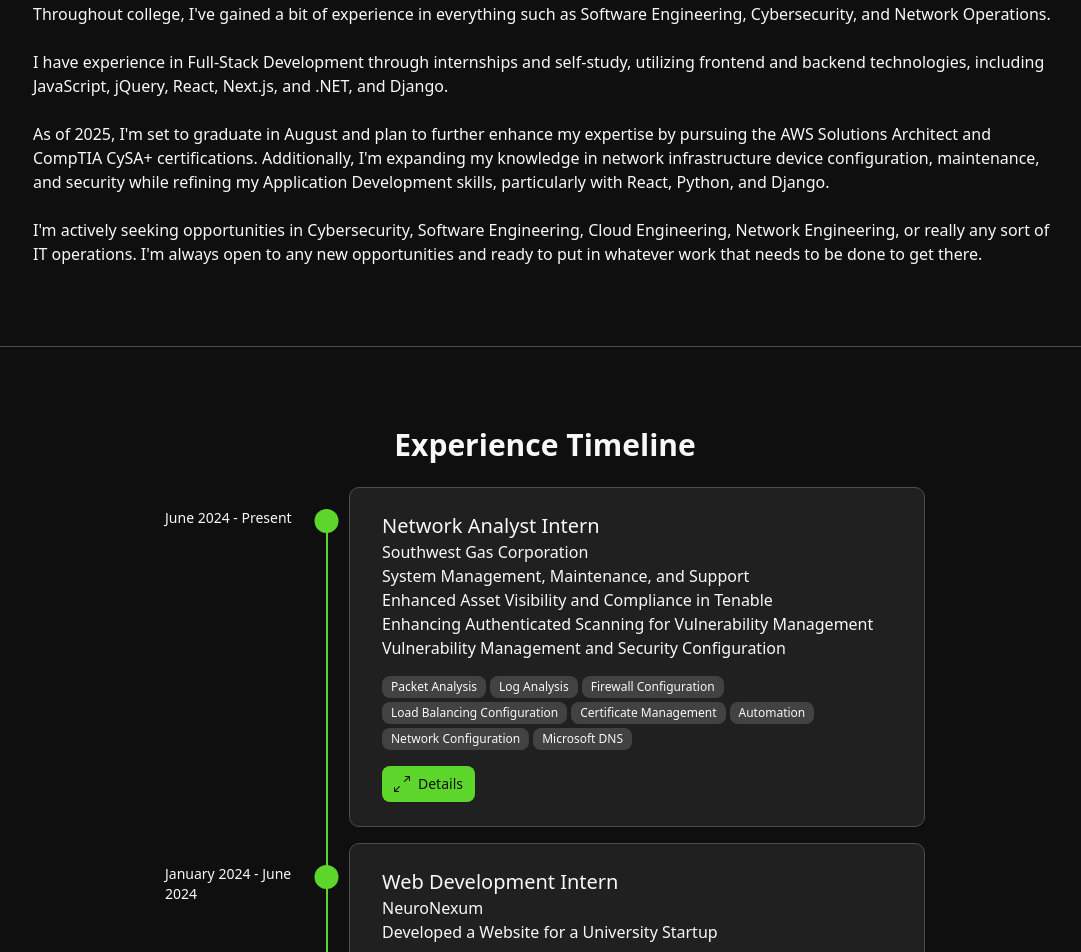
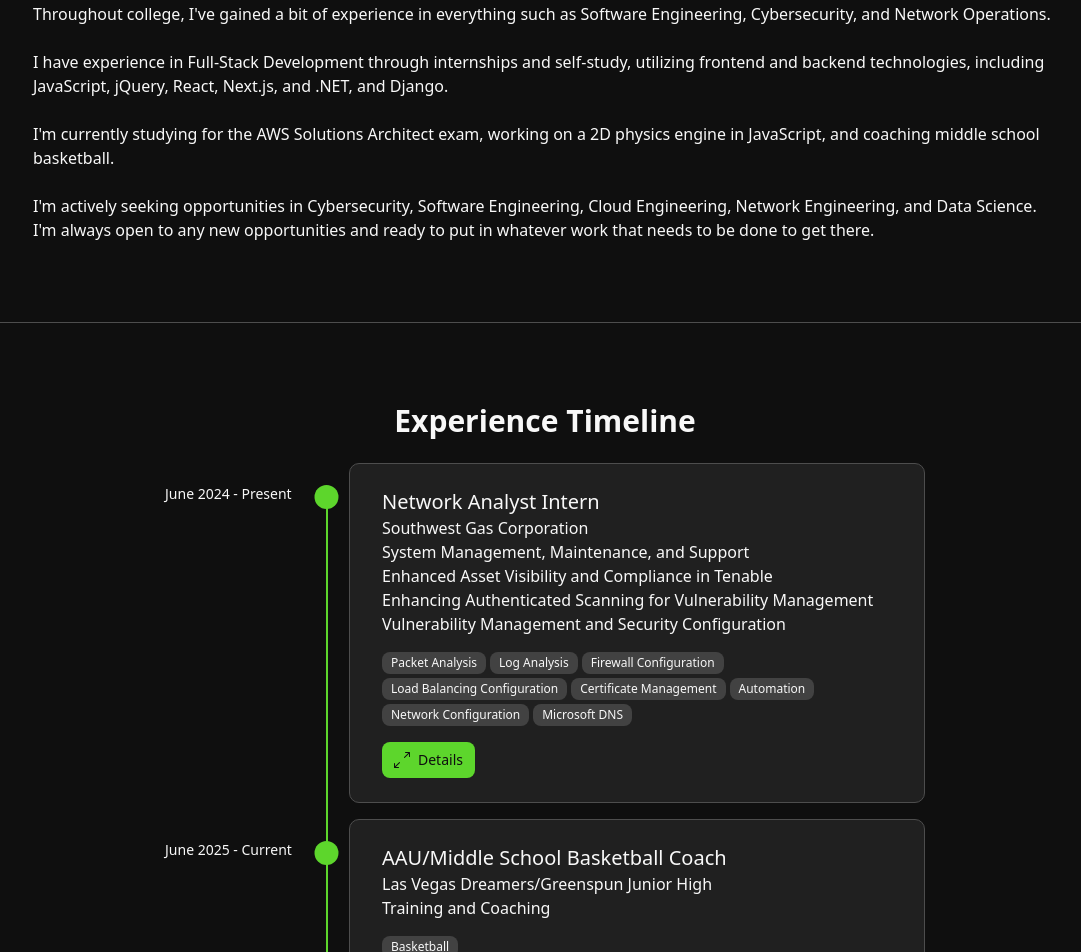
Before and after one commit to stevenfojas670/Personal-Site, a React (Vite) app: page / in a window 1280 px wide. Shown: the part 580-1532 px from the top of the page, without its empty margins (95-1176 px from the left). Built offline with nearby package versions, Linux system fonts and the light colour scheme.

Commit message:
Added new resume, changed about me to include graduation and new plans, added 2D physics engine project to projects section.

```diff
--- a/src/About.tsx
+++ b/src/About.tsx
@@ -9,8 +9,8 @@ export default function About() {
 				</h1>
 				<div>
 					<p>
-						Welcome to my page! I'm a Senior Computer Science major at the
-						University of Nevada, Las Vegas and I currently work with Southwest
+						Welcome to my page! I'm a recent Computer Science graduate from the
+						University of Nevada, Las Vegas. I currently work with the Southwest
 						Gas Corporation as a Network Analyst Intern.
 					</p>
 					<br></br>
@@ -26,19 +26,16 @@ export default function About() {
 					</p>
 					<br></br>
 					<p>
-						As of 2025, I'm set to graduate in August and plan to further
-						enhance my expertise by pursuing the AWS Solutions Architect and
-						CompTIA CySA+ certifications. Additionally, I'm expanding my
-						knowledge in network infrastructure device configuration,
-						maintenance, and security while refining my Application Development
-						skills, particularly with React, Python, and Django.
+						I'm currently studying for the AWS Solutions Architect exam, working
+						on a 2D physics engine in JavaScript, and coaching middle school
+						basketball.
 					</p>
 					<br></br>
 					<p>
 						I'm actively seeking opportunities in Cybersecurity, Software
-						Engineering, Cloud Engineering, Network Engineering, or really any
-						sort of IT operations. I'm always open to any new opportunities and
-						ready to put in whatever work that needs to be done to get there.
+						Engineering, Cloud Engineering, Network Engineering, and Data
+						Science. I'm always open to any new opportunities and ready to put
+						in whatever work that needs to be done to get there.
 					</p>
 				</div>
 			</Container>
--- a/src/Hero.tsx
+++ b/src/Hero.tsx
@@ -23,7 +23,7 @@ export default function Hero() {
 						<a href="#certifications">Certifications</a>
 					</Button>
 					<Button className="bg-accent hover:bg-accent/90">
-						<a href="/pdfs/Resume.pdf" target="__blank">
+						<a href="/pdfs/StevenFojas.pdf" target="__blank">
 							Resume
 						</a>
 					</Button>
--- a/src/data/experience.ts
+++ b/src/data/experience.ts
@@ -63,6 +63,26 @@ export const experiences = [
 	},
 	{
 		id: 2,
+		role: "AAU/Middle School Basketball Coach",
+		company: "Las Vegas Dreamers/Greenspun Junior High",
+		duration: "June 2025 - Current",
+		etc: "",
+		location: "Henderson, Nevada",
+		tech: ["Basketball"],
+		details: [
+			{
+				id: 1,
+				title: "Training and Coaching",
+				description: [
+					"Teaching basics of footwork, shooting, dribbling, and defending.",
+					"Teaching off-ball movement, offensive/defensive positioning, and communication.",
+					"Teaching the importance of perseverance, attitude, and work ethic.",
+				],
+			},
+		],
+	},
+	{
+		id: 3,
 		role: "Web Development Intern",
 		company: "NeuroNexum",
 		duration: "January 2024 - June 2024",
@@ -82,7 +102,7 @@ export const experiences = [
 		],
 	},
 	{
-		id: 3,
+		id: 4,
 		role: "Full Stack Development Intern",
 		company: "Mission Services and Test Support",
 		duration: "May 2023 - August 2023",
@@ -106,7 +126,7 @@ export const experiences = [
 		],
 	},
 	{
-		id: 4,
+		id: 5,
 		role: "IT Services Technician",
 		company: "University of Nevada, Las Vegas",
 		duration: "August 2022 - August 2024",
@@ -128,7 +148,7 @@ export const experiences = [
 		],
 	},
 	{
-		id: 5,
+		id: 6,
 		role: "Tiler",
 		company: "Spartan Pools",
 		duration: "December 2021 - July 2022",
@@ -149,7 +169,7 @@ export const experiences = [
 		],
 	},
 	{
-		id: 6,
+		id: 7,
 		role: "Senior Recreation Assistant",
 		company: "City of Henderson",
 		duration: "August 2018 - August 2020",
@@ -179,7 +199,7 @@ export const experiences = [
 		],
 	},
 	{
-		id: 7,
+		id: 8,
 		role: "Bagger",
 		company: "Smith's Food and Drug",
 		duration: "March 2018 - August 2018",
--- a/src/data/projects.ts
+++ b/src/data/projects.ts
@@ -126,4 +126,18 @@ export const projects = [
 		],
 		link: "https://github.com/stevenfojas670/JavaScript",
 	},
+	{
+		id: 5,
+		title: "2D Physics Engine",
+		description: `This is a 2D physics engine built with vanilla Javascript. Currently there are 3 shapes that can be controlled by the user and a simple collision detection
+		system. The goal is to eventually implement allow the user to treat this as a sandbox where they can spawn in objects to move, launch, bounce, crush, or destroy things.
+		I want users to be able to create some random, simple, fun, and interesting simulations. Eventually I'll create a 3D physics engine similar to the one Half Life 2 uses.`,
+		details: [
+			"Built a 2D vector class for that performs simple linear algebra such as vector addition, subtraction, distance checking, dot product and normalization.",
+			"Built collision detection for between circles, polygons and rectangles.",
+			"Todo: Implement RigidBody, forces, collision resolution, different joints, user interaction",
+		],
+		stack: [],
+		link: "https://github.com/stevenfojas670/2D-Physics-Engine",
+	},
 ]
```
Also changed, not shown: 2 other files (tests, documents, lock files or other folders).
